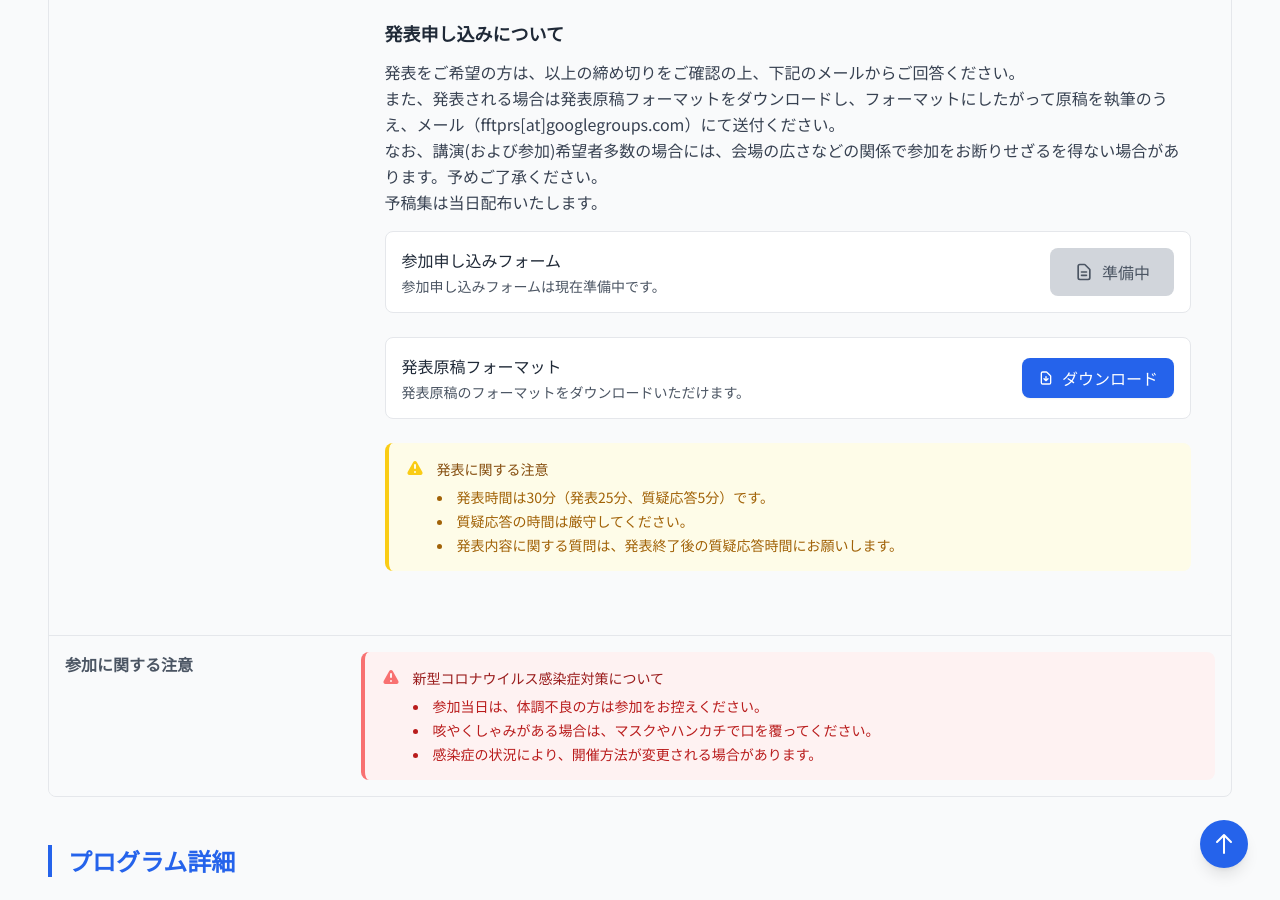
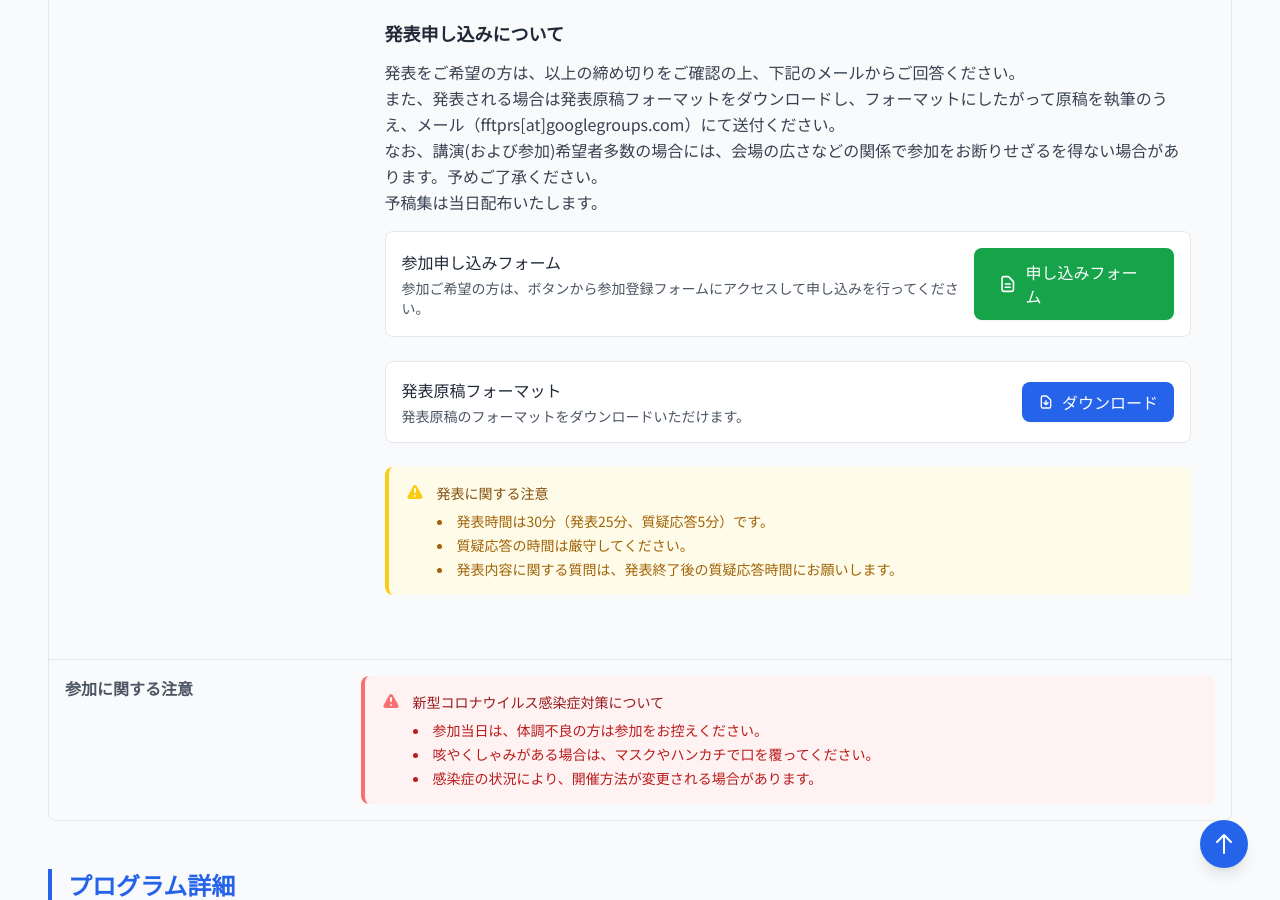
Before and after one commit to FFTPRS/WS, a Jekyll site: the page built from pages/workshop12.html, in a window 1280 px wide and 900 px high, scrolled down 1551 px. Built offline with Jekyll 4.4.1, drawn with Linux system fonts in a browser that asks for light colours; nearby versions of some CDN libraries; part of the change alters nothing that is shown.

```diff
--- a/_data/workshop12.yml
+++ b/_data/workshop12.yml
@@ -19,7 +19,7 @@ manuscript_deadline: "発表原稿締切: TBA"
 social_gathering_application_deadline: "聴講・懇親会参加申込締切：TBA"
 application_form:
   # "未公開" / "公開中" / "終了" のいずれかを指定
-  status: "未公開"
+  status: "公開中"
   url: "https://forms.cloud.microsoft/Pages/ResponsePage.aspx?id=dqpZ2qrg50-_EXI97pjWdorPFvBF-BFDr4AyG3iXSWNUMkFUMVRSMDREVDNBSjA5TkNJTlUyTEFOMC4u"
 application_description: "
 発表をご希望の方は、以上の締め切りをご確認の上、下記のメールからご回答ください。<br />
```
